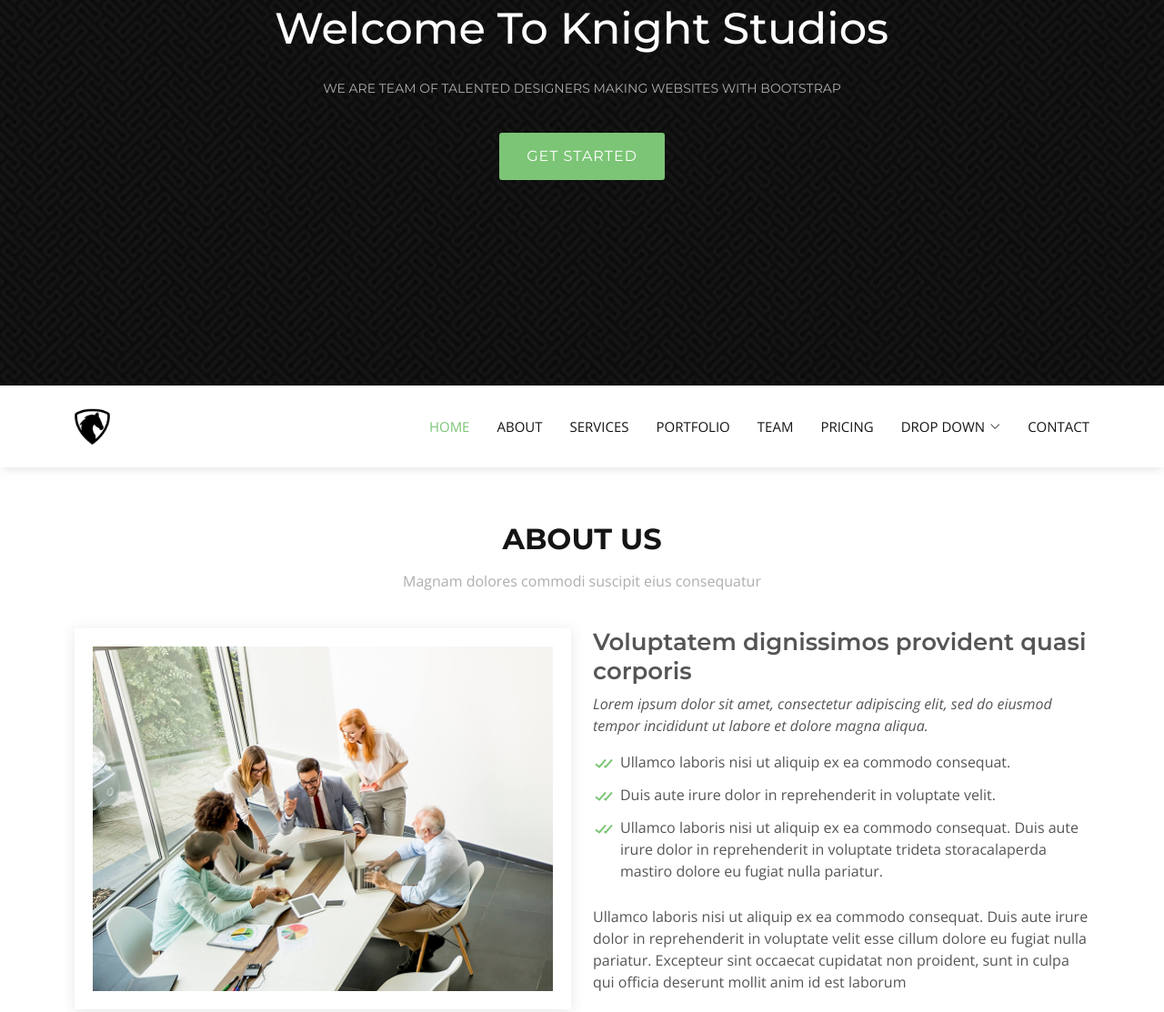
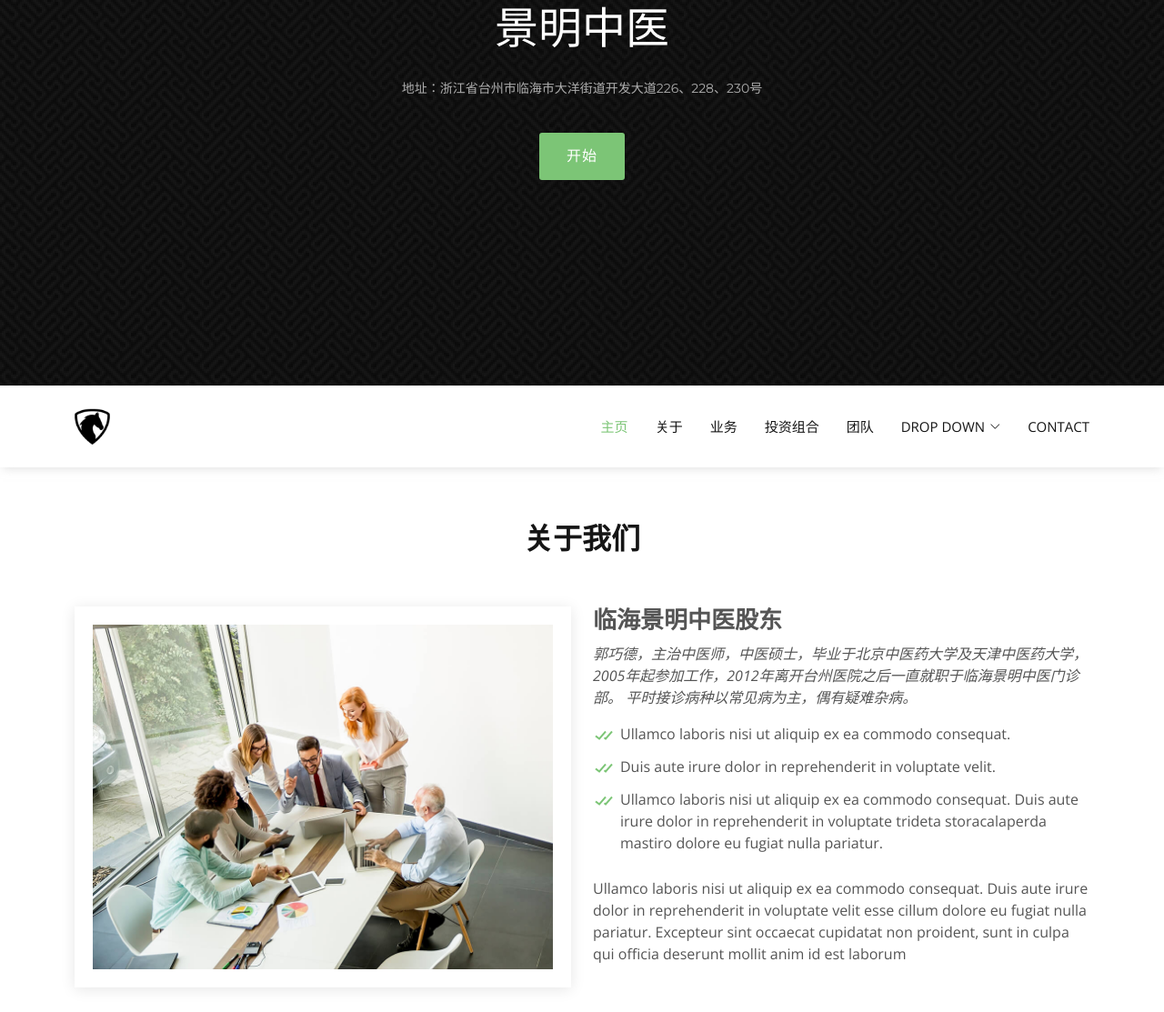
Before and after one commit to jingmingzhongyi/jingmingzhongyi.github.io, a plain HTML site: page index.html in a window 1280 px wide. Shown: the part 376-1489 px from the top of the page at 91% size. Drawn offline with nearby package versions, Linux system fonts and the light colour scheme.

Commit message:
Update index.html

```diff
--- a/index.html
+++ b/index.html
@@ -41,9 +41,9 @@
   <section id="hero">
     <div class="hero-container">
       <a href="index.html" class="hero-logo" data-aos="zoom-in"><img src="assets/img/hero-logo.png" alt=""></a>
-      <h1 data-aos="zoom-in">Welcome To Knight Studios</h1>
-      <h2 data-aos="fade-up">We are team of talented designers making websites with Bootstrap</h2>
-      <a data-aos="fade-up" data-aos-delay="200" href="#about" class="btn-get-started scrollto">Get Started</a>
+      <h1 data-aos="zoom-in">景明中医</h1>
+      <h2 data-aos="fade-up">地址：浙江省台州市临海市大洋街道开发大道226、228、230号</h2>
+      <a data-aos="fade-up" data-aos-delay="200" href="#about" class="btn-get-started scrollto">开始</a>
     </div>
   </section><!-- End Hero -->
 
@@ -57,23 +57,15 @@
 
       <nav id="navbar" class="navbar">
         <ul>
-          <li><a class="nav-link scrollto active" href="#hero">Home</a></li>
-          <li><a class="nav-link scrollto" href="#about">About</a></li>
-          <li><a class="nav-link scrollto" href="#services">Services</a></li>
-          <li><a class="nav-link scrollto " href="#portfolio">Portfolio</a></li>
-          <li><a class="nav-link scrollto" href="#team">Team</a></li>
-          <li><a class="nav-link scrollto" href="#pricing">Pricing</a></li>
+          <li><a class="nav-link scrollto active" href="#hero">主页</a></li>
+          <li><a class="nav-link scrollto" href="#about">关于</a></li>
+          <li><a class="nav-link scrollto" href="#services">业务</a></li>
+          <li><a class="nav-link scrollto " href="#portfolio">投资组合</a></li>
+          <li><a class="nav-link scrollto" href="#team">团队</a></li>
           <li class="dropdown"><a href="#"><span>Drop Down</span> <i class="bi bi-chevron-down"></i></a>
             <ul>
               <li><a href="#">Drop Down 1</a></li>
               <li class="dropdown"><a href="#"><span>Deep Drop Down</span> <i class="bi bi-chevron-right"></i></a>
-                <ul>
-                  <li><a href="#">Deep Drop Down 1</a></li>
-                  <li><a href="#">Deep Drop Down 2</a></li>
-                  <li><a href="#">Deep Drop Down 3</a></li>
-                  <li><a href="#">Deep Drop Down 4</a></li>
-                  <li><a href="#">Deep Drop Down 5</a></li>
-                </ul>
               </li>
               <li><a href="#">Drop Down 2</a></li>
               <li><a href="#">Drop Down 3</a></li>
@@ -95,8 +87,8 @@
       <div class="container">
 
         <div class="section-title" data-aos="fade-up">
-          <h2>About Us</h2>
-          <p>Magnam dolores commodi suscipit eius consequatur</p>
+          <h2>关于我们</h2>
+          <p>                                       </p>
         </div>
 
         <div class="row">
@@ -107,10 +99,10 @@
           </div>
           <div class="col-lg-6" data-aos="fade-left">
             <div class="content pt-4 pt-lg-0 pl-0 pl-lg-3 ">
-              <h3>Voluptatem dignissimos provident quasi corporis</h3>
+              <h3>临海景明中医股东</h3>
               <p class="fst-italic">
-                Lorem ipsum dolor sit amet, consectetur adipiscing elit, sed do eiusmod tempor incididunt ut labore et dolore
-                magna aliqua.
+                郭巧德，主治中医师，中医硕士，毕业于北京中医药大学及天津中医药大学，2005年起参加工作，2012年离开台州医院之后一直就职于临海景明中医门诊部。
+                平时接诊病种以常见病为主，偶有疑难杂病。
               </p>
               <ul>
                 <li><i class="bx bx-check-double"></i> Ullamco laboris nisi ut aliquip ex ea commodo consequat.</li>
@@ -552,8 +544,8 @@
       <div class="container">
 
         <div class="section-title" data-aos="fade-up">
-          <h2>Team</h2>
-          <p>Magnam dolores commodi suscipit eius consequatur ex aliquid fuga eum quidem</p>
+          <h2>团队</h2>
+          <p>              </p>
         </div>
 
         <div class="row">
@@ -561,7 +553,7 @@
           <div class="col-lg-4 col-md-6 d-flex align-items-stretch">
             <div class="member" data-aos="zoom-in">
               <div class="member-img">
-                <img src="assets/img/team/team-1.jpg" class="img-fluid" alt="">
+                <img src="http://m.80982.org/UploadFiles/2023-11/2023111116404853196.jpg" class="img-fluid" alt="">
                 <div class="social">
                   <a href=""><i class="bi bi-twitter"></i></a>
                   <a href=""><i class="bi bi-facebook"></i></a>
@@ -570,8 +562,8 @@
                 </div>
               </div>
               <div class="member-info">
-                <h4>Walter White</h4>
-                <span>Chief Executive Officer</span>
+                <h4>郭巧德</h4>
+                <span>临海景明中医股东</span>
                 <p>Animi est delectus alias quam repellendus nihil nobis dolor. Est sapiente occaecati et dolore. Omnis aut ut nesciunt explicabo qui. Eius nam deleniti ut omnis</p>
               </div>
             </div>
```
